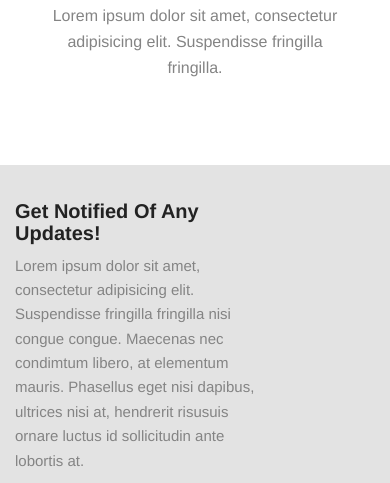
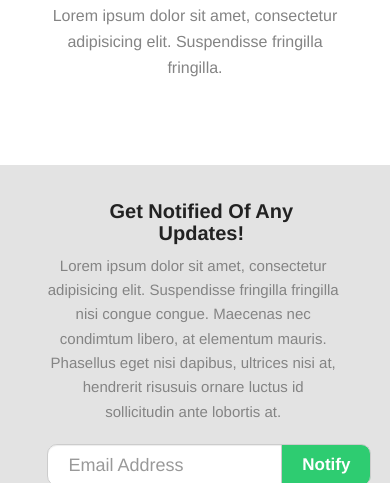
Before and after one commit to pixcel13/Notify_team_5, a PHP site: page /notify.html in a window 390 px wide. Shown: the part 1299-1782 px from the top of the page. Run offline with PHP 8.4, Linux system fonts and the light colour scheme.

Commit message:
fix
se termino responsivo para celular

```diff
--- a/css/responsive.css
+++ b/css/responsive.css
@@ -27,19 +27,29 @@
 	margin-right: 10%;
 }
 #notified h3{
+	margin-left: 25%;
+	text-align: center;
+}
 
-	display: flex;
-   justify-content: center;
-   align-items: center;
+#notified p{
+	margin-left: 10%;
 
+	text-align: center;
+}
 
+#notified form{
+	width: 100%;
+	margin-left: 10%;
+	margin-right: 15%;
 }
+
 
 iframe{
 
 	width: 100%;
 	max-width: 560px;
 	margin: auto;
+	padding-top: 5%;
 }
 
 
--- a/css/styles.css
+++ b/css/styles.css
@@ -111,6 +111,7 @@ h3 {
     font-size: 20px;
     margin-top: 0;
     font-weight: bold;
+    margin-right: 10%;
 
 }
 
@@ -119,7 +120,7 @@ h3 {
 }
 
 #notified .updates {
-    margin-right: 100px;
+    margin-right: 10%;
 }
 
 .newsletter {
```
